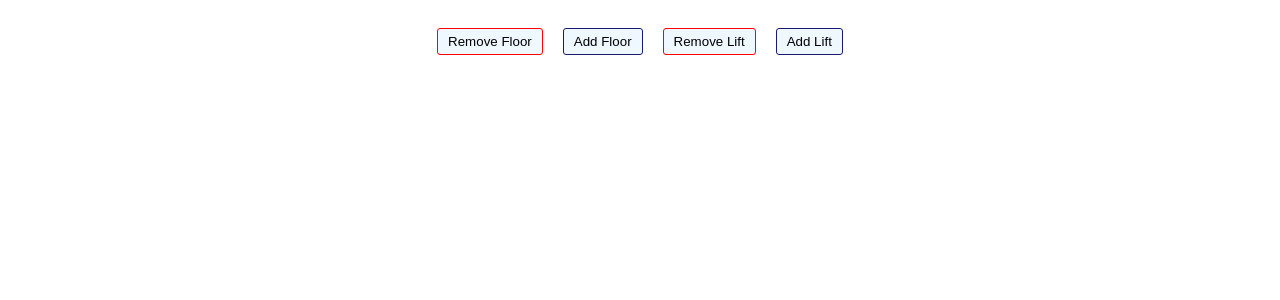
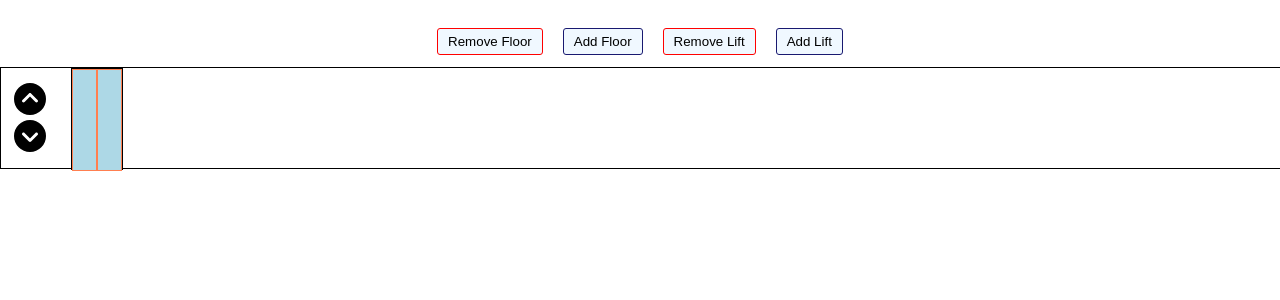
Before and after one commit to Maheima/lift-simulation-react, a React (Create React App) app: page / in a window 1280 px wide. Shown: the top 300 px of the page. Built offline with nearby package versions, Linux system fonts and the light colour scheme.

Commit message:
add/remove lift and floors

```diff
--- a/package.json
+++ b/package.json
@@ -3,6 +3,10 @@
   "version": "0.1.0",
   "private": true,
   "dependencies": {
+    "@fortawesome/fontawesome-svg-core": "^6.4.0",
+    "@fortawesome/free-regular-svg-icons": "^6.4.0",
+    "@fortawesome/free-solid-svg-icons": "^6.4.0",
+    "@fortawesome/react-fontawesome": "^0.2.0",
     "@testing-library/jest-dom": "^5.16.5",
     "@testing-library/react": "^13.4.0",
     "@testing-library/user-event": "^13.5.0",
--- a/src/App.js
+++ b/src/App.js
@@ -1,10 +1,14 @@
 import './App.css';
 import Controls from './components/Controls/Controls';
+import Floor from './components/Floor/Floor';
 
 function App() {
+
+
   return (
     <div className="App">
       <Controls />
+
     </div>
   );
 }
--- /dev/null
+++ b/src/components/ArrowButtons/ArrowButtons.jsx
@@ -0,0 +1,28 @@
+import React from 'react';
+import './arrowButtons.css';
+import { FontAwesomeIcon } from '@fortawesome/react-fontawesome';
+import {
+  faCircleChevronUp,
+  faCircleChevronDown,
+} from '@fortawesome/free-solid-svg-icons';
+
+const ArrowButtons = ({ floorNum, handleFloorClick }) => {
+
+  // console.log('floorNum', floorNum)
+  return (
+    <div className="arrow_container">
+      <FontAwesomeIcon
+        className="arrow up"
+        size="2xl"
+        icon={faCircleChevronUp}
+      />
+      <FontAwesomeIcon
+        className="arrow down"
+        size="2xl"
+        icon={faCircleChevronDown}
+      />
+    </div>
+  );
+};
+
+export default ArrowButtons;
--- /dev/null
+++ b/src/components/ArrowButtons/arrowButtons.css
@@ -0,0 +1,12 @@
+.arrow_container {
+  padding: 1%;
+  display: flex;
+  flex-direction: column;
+  justify-content: space-around;
+}
+
+.arrow_container .arrow:hover{
+  transform: scale(1.07);
+  opacity: 0.9;
+  transition: all ease-in-out 0.2s;
+}
--- a/src/components/Controls/Controls.jsx
+++ b/src/components/Controls/Controls.jsx
@@ -1,38 +1,114 @@
-import React from 'react';
-import './controls.css'
+import React, { useState } from 'react';
+import './controls.css';
+import Floor from '../Floor/Floor';
+import ArrowButtons from '../ArrowButtons/ArrowButtons';
+import { ElevatorList } from '../Elevator/Elevator';
+import { FontAwesomeIcon } from '@fortawesome/react-fontawesome';
+import {
+  faCircleChevronUp,
+  faCircleChevronDown,
+} from '@fortawesome/free-solid-svg-icons';
 
 const Controls = () => {
+  const [floorArr, setFloorArr] = useState([1]);
+  const [floorClickArr, setFloorClickArr] = useState([]);
+  const [elevators, setElevators] = useState([1]);
+
+  const floors = floorArr.map((val, index) => {
     return (
+      <div className="floor_container" id={index}>
+        <div className="arrow_container">
+          <FontAwesomeIcon
+            className="arrow up"
+            data-testid="arrowUp"
+            size="2xl"
+            icon={faCircleChevronUp}
+          />
+          <FontAwesomeIcon
+            className="arrow down"
+            data-testid='arrowDown'
+
+            size="2xl"
+            icon={faCircleChevronDown}
+          />
+        </div>
+        {index === 0 &&
+          elevators.map((val, index) => {
+            return (
+              <div className="elevator">
+                <div className="door"></div>
+                <div className="door"></div>
+              </div>
+            );
+          })}
+      </div>
+    );
+  });
+
+  function removeFloor() {
+    if (floorArr.length === 1) return;
+    floorArr.pop();
+    setFloorArr(() => {
+      return [...floorArr];
+    });
+  }
+
+  function addFloor() {
+    setFloorArr((prevItems) => {
+      return prevItems.concat(1);
+    });
+  }
+
+  function addElevator() {
+    setElevators((prevItems) => {
+      return prevItems.concat(1);
+    });
+  }
+
+  function removeElevator() {
+    if (elevators.length === 1) return;
+    elevators.pop();
+    setElevators(() => {
+      return [...elevators];
+    });
+  }
+
+  return (
+    <>
       <div className="controls_container">
         <div className="elevator_controls">
           <div className="floor_btn">
-          <button className="remove btn remove_floor">
-            <i className="fas fa-minus"></i>
+            <button className="remove btn remove_floor" onClick={removeFloor}>
               Remove Floor
             </button>
           </div>
           <div className="floor_btn">
-          <button className="add btn add_floor">
-            <i className="fas fa-plus"></i>
+            <button className="add btn add_floor" onClick={addFloor}>
               Add Floor
             </button>
           </div>
         </div>
         <div className="lift_controls">
           <div className="lift_btn">
-          <button className="remove btn remove_lift" id="">
+            <button
+              className="remove btn remove_lift"
+              id=""
+              onClick={removeElevator}
+            >
               <i className="fas fa-minus"></i>
               Remove Lift
             </button>
           </div>
           <div className="lift_btn">
-          <button className="add btn add_lift">
+            <button className="add btn add_lift" onClick={addElevator}>
               <i className="fas fa-plus"></i>
               Add Lift
             </button>
           </div>
         </div>
       </div>
+      {floors}
+    </>
   );
 };
 
--- /dev/null
+++ b/src/components/Elevator/Elevator.jsx
@@ -0,0 +1,19 @@
+import React from 'react';
+import './elevator.css';
+
+export const ElevatorList = ({ elevators }) => {
+  return elevators.map((index, val) => {
+    return <Elevator />;
+  });
+};
+
+const Elevator = () => {
+  return (
+    <div className="elevator">
+      <div className="door"></div>
+      <div className="door"></div>
+    </div>
+  );
+};
+
+export default Elevator;
--- /dev/null
+++ b/src/components/Elevator/elevator.css
@@ -0,0 +1,16 @@
+.elevator {
+  height: 100px;
+  width: 50px;
+  margin: 0 1%;
+  background-color: aquamarine;
+  border: 1px solid black;
+  display: flex;
+}
+
+.door{
+    width: 50%;
+    height: 100px;
+    background-color: lightblue;
+    border: 1px solid coral;
+    transition: all ease-in 1s;
+  }
--- /dev/null
+++ b/src/components/Floor/Floor.jsx
@@ -0,0 +1,21 @@
+import React, { useState } from 'react';
+import './floor.css';
+import ArrowButtons from '../ArrowButtons/ArrowButtons';
+import Elevator from '../Elevator/Elevator';
+
+const Floor = () => {
+  const [elevators, setElevators] = useState([]);
+
+  const elevatorsList = elevators.map((index) => {
+    return <Elevator key={index} />;
+  })
+
+  return (
+    <div className="floor_container">
+      <ArrowButtons />
+      {elevatorsList}
+    </div>
+  );
+};
+
+export default Floor;
--- /dev/null
+++ b/src/components/Floor/floor.css
@@ -0,0 +1,7 @@
+.floor_container {
+  display: flex;
+  width: 100%;
+  margin: 10px 0;
+  border: 1px solid black;
+  height: 100px;
+}
```
Also changed, not shown: 2 other files (tests, documents, lock files or other folders). Lines whose indentation alone changed are shown as unchanged.
